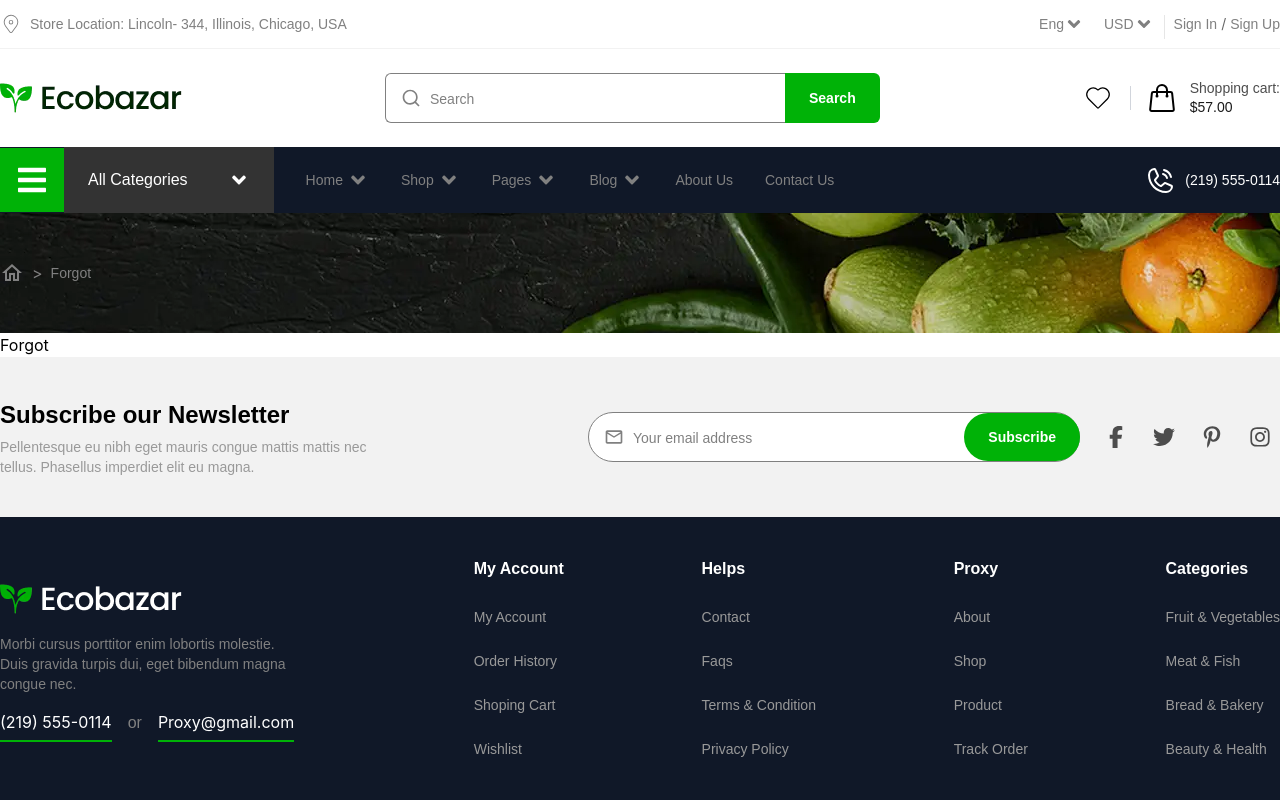
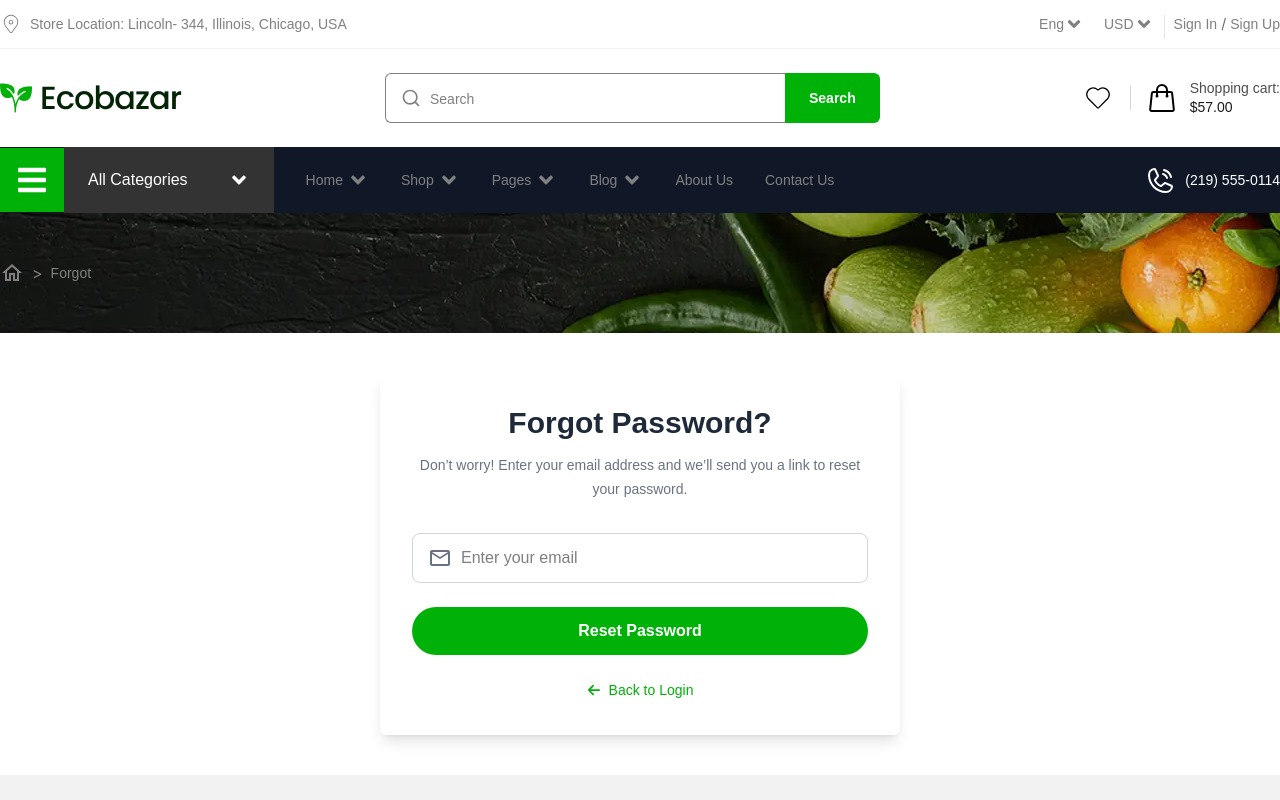
Before and after one commit to sagorcraft/Ecobazar, a React (Vite) app: page /forgot in a window 1280 px wide. Shown: the top 800 px of the page. Built offline with nearby package versions, Linux system fonts and the light colour scheme.

Commit message:
forgot password page set

```diff
--- a/src/pages/Forgot.jsx
+++ b/src/pages/Forgot.jsx
@@ -1,9 +1,53 @@
 import React from 'react'
+import { MdOutlineEmail } from 'react-icons/md'
+import { FaArrowLeft } from 'react-icons/fa6'
+import { Link } from 'react-router'
 
 const Forgot = () => {
   return (
-    <div>Forgot</div>
-  )
+    <div className='w-full max-w-[520px] bg-white p-8 rounded-md shadow-lg my-10 mx-auto'>
+      <div className='text-center'>
+        <h2 className='font-pop text-3xl font-semibold text-gray-800'>
+          Forgot Password?
+        </h2>
+
+        <p className='font-pop text-sm text-gray-500 mt-3 leading-6'>
+          Don’t worry! Enter your email address and we’ll send you a link to reset your password.
+        </p>
+      </div>
+
+      <form className='mt-8'>
+        <div className='relative'>
+          <input
+            type='email'
+            placeholder='Enter your email'
+            className='w-full border border-gray-300 py-3 pl-12 pr-4 rounded-lg focus:outline-none focus:ring-2 focus:ring-blue-500 font-pop text-base'
+          />
+
+          <MdOutlineEmail className='absolute left-4 top-1/2 -translate-y-1/2 text-gray-500 text-2xl' />
+        </div>
+
+        <button
+          type='submit'
+          className='w-full bg-primary text-white py-3 rounded-full mt-6 font-pop font-semibold hover:bg-green-500 duration-300 cursor-pointer'
+        >
+          Reset Password
+        </button>
+
+      </form>
+
+      <div className='mt-6 text-center'>
+        <Link
+          to='/login'
+          className='inline-flex items-center gap-2 text-primary hover:underline font-pop text-sm'
+        >
+          <FaArrowLeft />
+          Back to Login
+        </Link>
+      </div>
+
+    </div>
+)
 }
 
 export default Forgot
```
